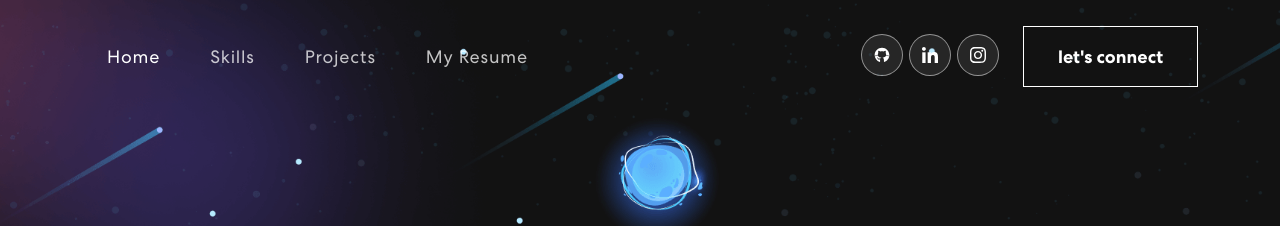
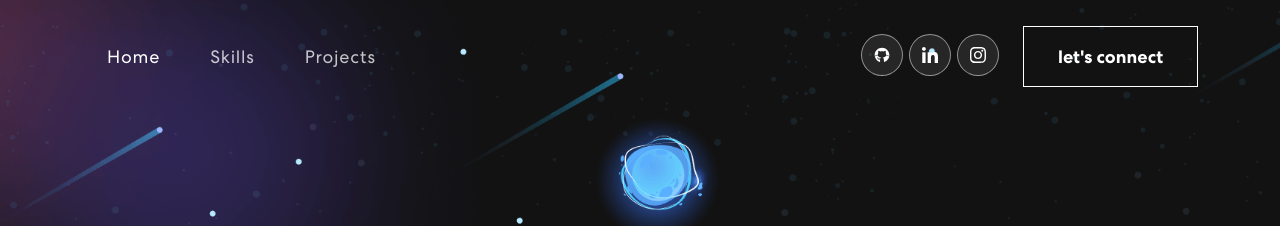
Before and after one commit to pratt4/portfolio-react, a React (Vite) app: page / in a window 1280 px wide. Shown: the top 226 px of the page. Built offline with nearby package versions, Linux system fonts and the light colour scheme.

Commit message:
Update NavBar.jsx

```diff
--- a/src/components/NavBar.jsx
+++ b/src/components/NavBar.jsx
@@ -67,14 +67,6 @@ export default function NavBar() {
             >
               Projects
             </Nav.Link>
-            <Nav.Link
-              href="https://drive.google.com/file/d/1Rq2gCVcZWiYQjYyjy5KJDzTAuAThQ9cx/view?usp=sharing"
-              target="_blank"
-              className="navbar-link"
-
-            >
-              My Resume
-            </Nav.Link>
           </Nav>
 
           <span className="navbar-text">
```
